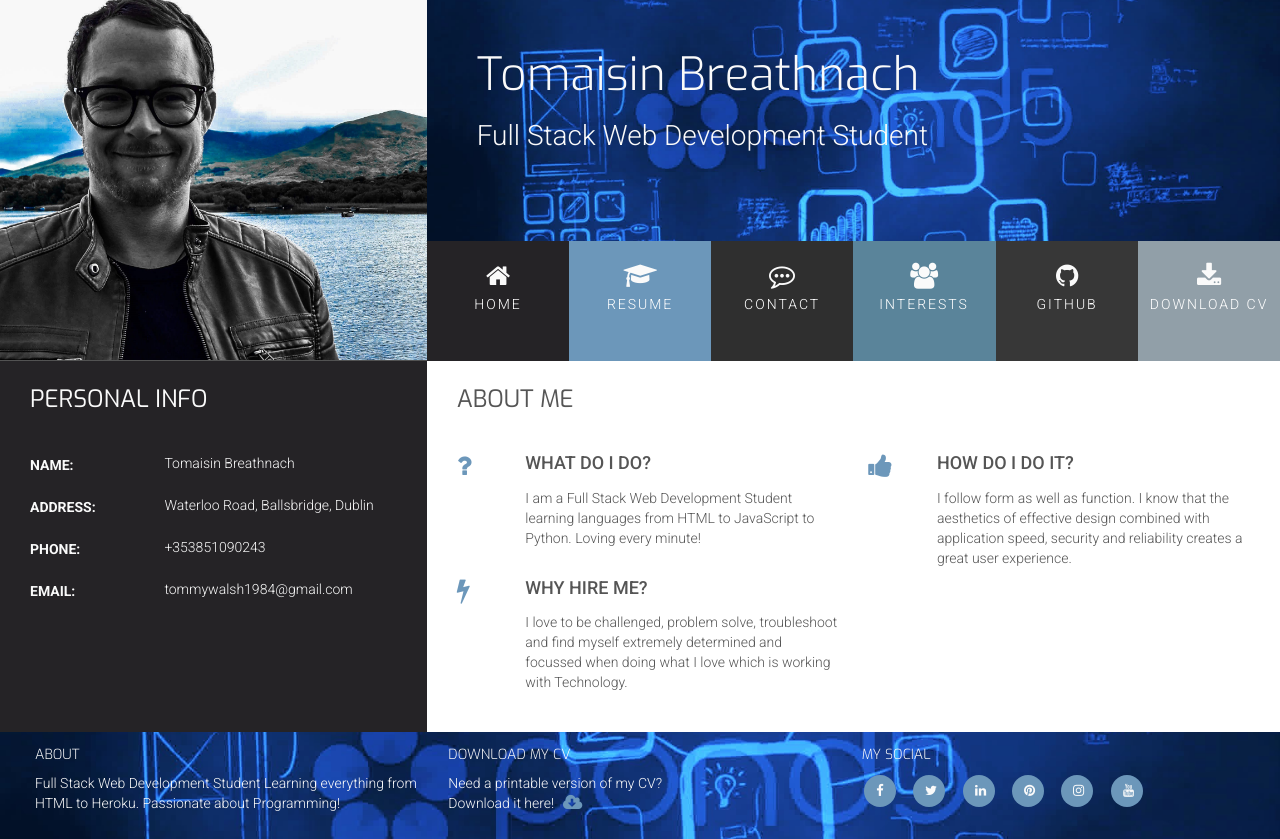
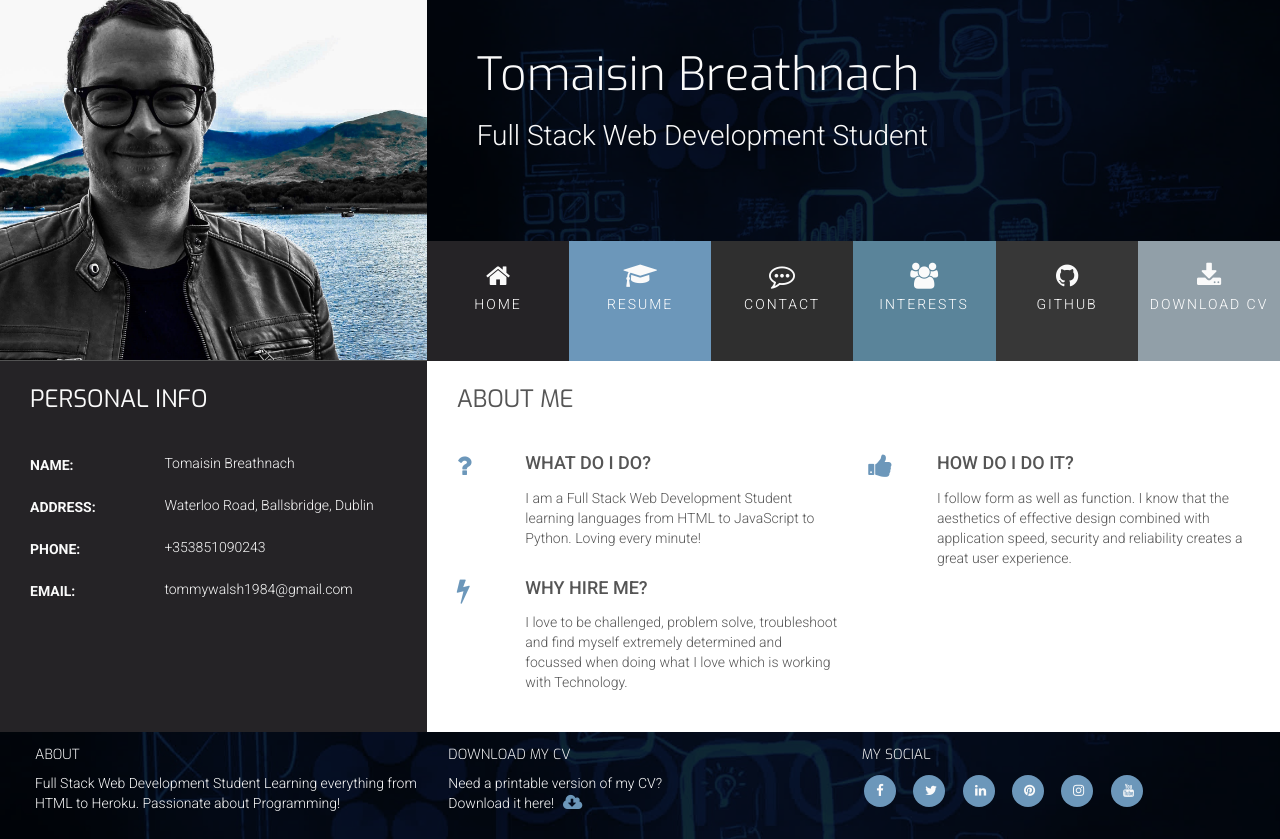
Before and after one commit to tomaisinrua/ifd-resume_mini_project, a plain HTML site: page index.html in a window 1280 px wide. Drawn offline with nearby package versions, Linux system fonts and the light colour scheme.

Commit message:
added box-shadow

```diff
--- a/assets/css/styles.css
+++ b/assets/css/styles.css
@@ -7,6 +7,7 @@
     background-position: center;
     background-repeat: no-repeat;
     background-size: cover;
+    box-shadow: inset 0 0 0 1000px rgba(0,0,0,.8);
 }
 
 .bg-color-three-reasons {
@@ -212,6 +213,7 @@ footer {
     background-position: center;
     background-repeat: no-repeat;
     background-size: cover;
+    box-shadow: inset 0 0 0 1000px rgba(0,0,0,.8);
     color: #fafafa;
     min-height: 50px;
     margin: 0;
```
